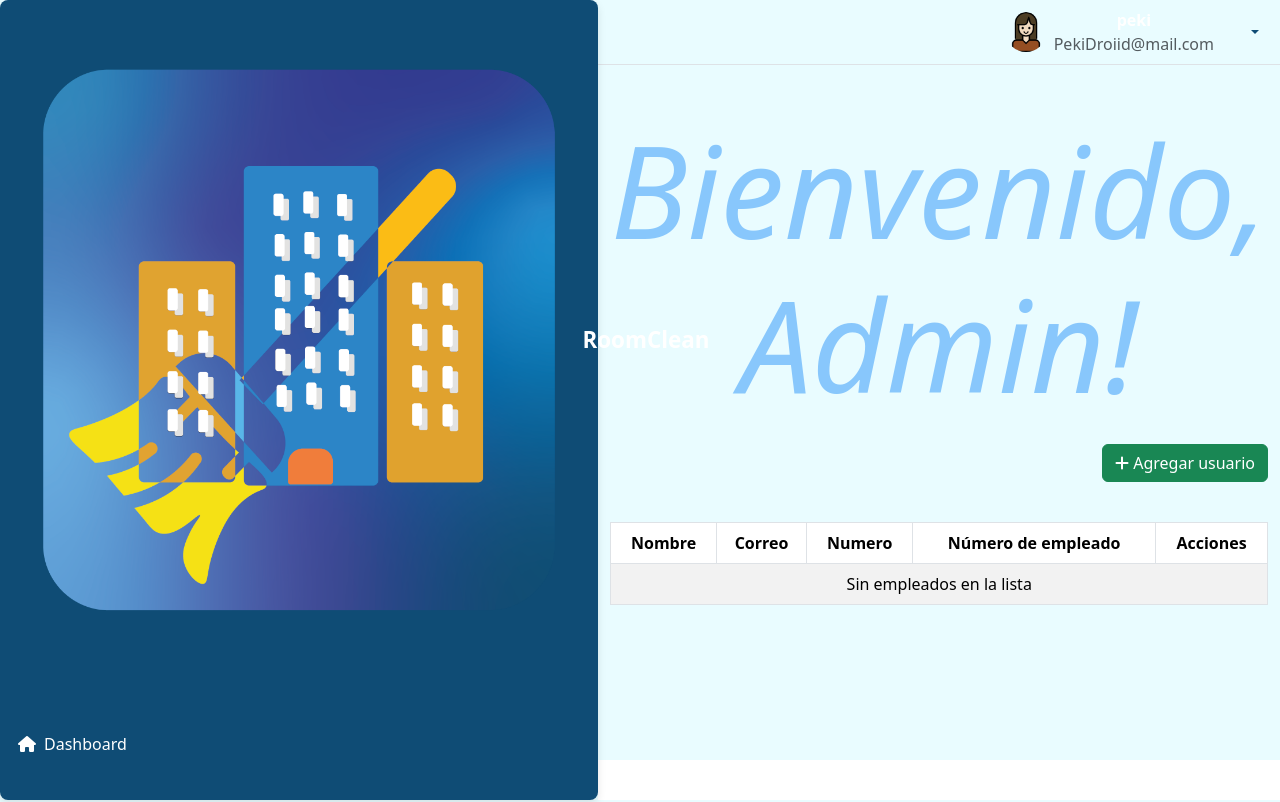
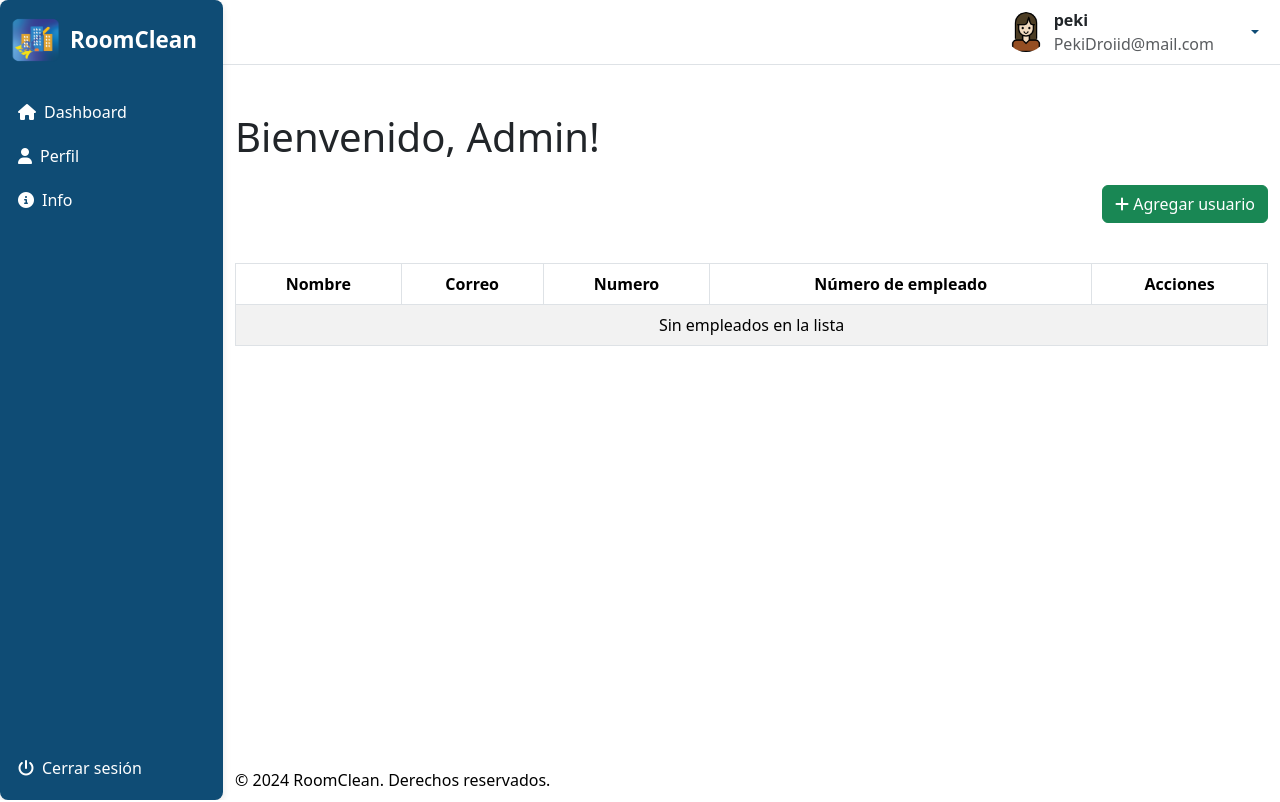
Before and after one commit to RogelioGR/Proyect-RoomClean, a React (Vite) app: page /DashboardAdmin in a window 1280 px wide. Shown: the top 802 px of the page. Built offline with nearby package versions, Linux system fonts and the light colour scheme; the HTML template or start-up script is replaced by a standard one.

Commit message:
subiendo cambios para resolver

```diff
--- a/src/Components/style/NotFound.css
+++ b/src/Components/style/NotFound.css
@@ -1,17 +1,3 @@
-*{
-    margin: 0;
-    padding: 0;
-    box-sizing: border-box;
-    text-align: center;
-    color: #fff;
-}
-body{
-    width: 100%;
-    min-height: 100vh;
-    background-color: #e9fcff;
-    display: grid;
-    place-content: center;
-}
 .text{
     margin-bottom:2rem ;
 }
@@ -34,19 +20,19 @@ body{
       transform: translateY(0);
     }
   }
-img{
+.image img{
     width: 100%;
     height: 100%;
     object-fit: cover;
 }
-h1{
+.text h1{
     font-style: italic;
     color: #88c7fc;
     font-size: 8rem;
 
 
-}
-p{
+}.text
+ p{
     color: #7469d1;
     margin-top: 1rem;
     font-size: 1.2rem;
@@ -54,7 +40,7 @@ p{
 
 }
 
-a{
+.text a{
     position: relative;
     margin-top: 2rem;
     background-color: #7469d1;
@@ -65,7 +51,7 @@ a{
     z-index: 1;
 
 }
-a::before {
+.text a::before {
     content: '';
     position: absolute;
     top: 0;
@@ -79,15 +65,15 @@ a::before {
     transition: 200ms ease-in-out transform;
 }
 
-a:hover::before{
+.text a:hover::before{
     transform: scaleX(1);
     transform-origin: left;
 }
-a:active{
+.text a:active{
     transform: scale(.9);
 }
 
-button{
+.container-error button{
     font-size: 1.2rem;
     background-color: transparent;
     border: none;
--- a/src/pages/Dashboard-Empleado.tsx
+++ b/src/pages/Dashboard-Empleado.tsx
@@ -2,9 +2,7 @@ import React, { useState, useEffect } from 'react';
 import { Container } from 'react-bootstrap';
 import { Link } from 'react-router-dom';
 
-
-
-/*Componentes */
+/* Componentes */
 import Footer from '../Components/Footer';
 import Header from '../Components/Header';
 import Sidebar from '../Components/Sidebar';
@@ -12,6 +10,7 @@ import Loader from '../Components/Loader';
 
 const Dashboardempleado: React.FC = () => {
     const [loading, setLoading] = useState(true);
+
     useEffect(() => {
         // Simula una carga de datos
         setTimeout(() => {
@@ -19,12 +18,8 @@ const Dashboardempleado: React.FC = () => {
         }, 2000); // el tiempo de carga real
     }, []);
 
-
     const rooms = [
          { id: 'A01-105', status: 'Por hacer' },
-
-
-
     ];
 
     return (
@@ -36,15 +31,20 @@ const Dashboardempleado: React.FC = () => {
                     <Sidebar />
                     <div className="flex-grow-1 d-flex flex-column">
                         <Header />
-                        <div >
+                        <div>
                             <Container fluid className="flex-grow-1 d-flex flex-column">
                                 <h1 className="my-4">Bienvenid@, peki!</h1>
                                 <h3>Habitaciones</h3>
                                 <div className="scroll-container flex-grow-1">
                                     <div className="row">
-                                        {rooms.map((room, index) => (
+                                        {rooms.length === 0 ? (
+                                            <div className="col-12 text-center">
+                                                <p>Sin actividades</p>
+                                            </div>
+                                        ) : (
+                                            rooms.map((room, index) => (
                                                 <div key={index} className="col-md-3 mb-3">
-                                                <div className="card ">
+                                                    <div className="card">
                                                         <img src="public/habitacion_Sencilla_8.jpg" className="card-img-top" alt="Room" />
                                                         <Link to="/TaskEmpleado" style={{ textDecoration: 'none', color: '#000000' }}>
                                                             <div className="card-body">
@@ -54,7 +54,8 @@ const Dashboardempleado: React.FC = () => {
                                                         </Link>
                                                     </div>
                                                 </div>
-                                        ))}
+                                            ))
+                                        )}
                                     </div>
                                 </div>
                             </Container>
--- a/src/pages/ViewTaskEmpleado.tsx
+++ b/src/pages/ViewTaskEmpleado.tsx
@@ -67,8 +67,6 @@ const TaskEmpleado: React.FC = () => {
                                             </Col>
                                         </Row>
                                         </div>
-
-
                                     </React.Fragment>
                                 ))}
                             </Container>
```
Lines whose indentation alone changed are shown as unchanged.
